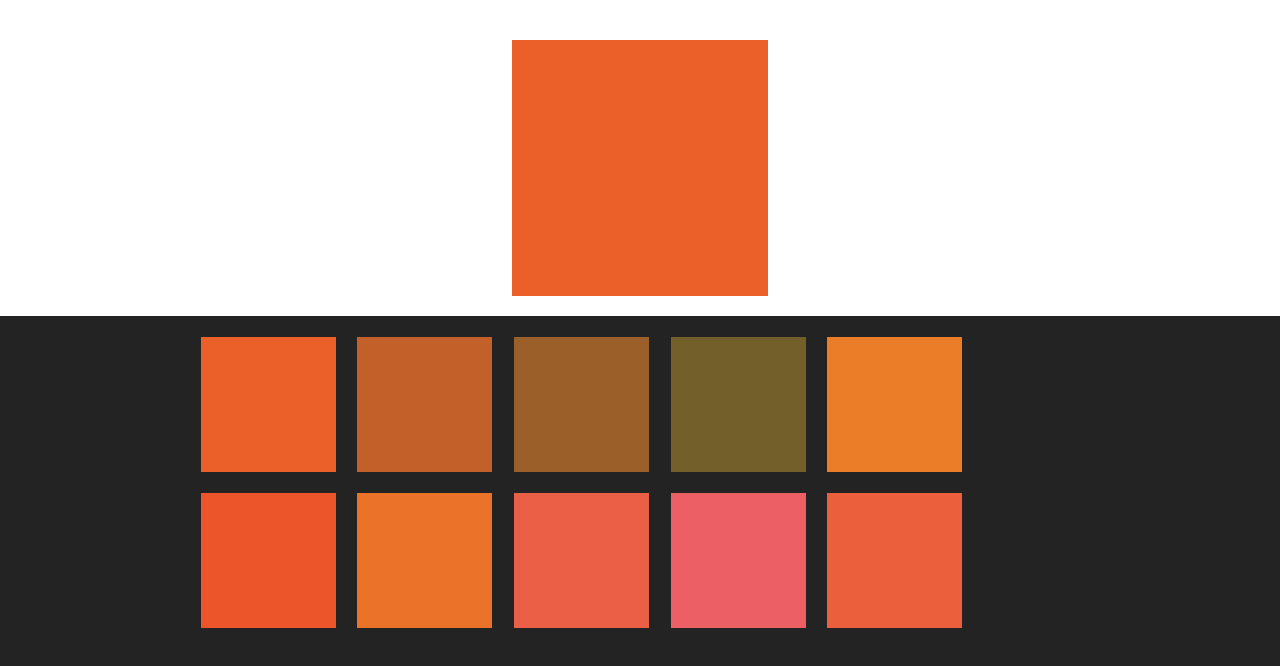
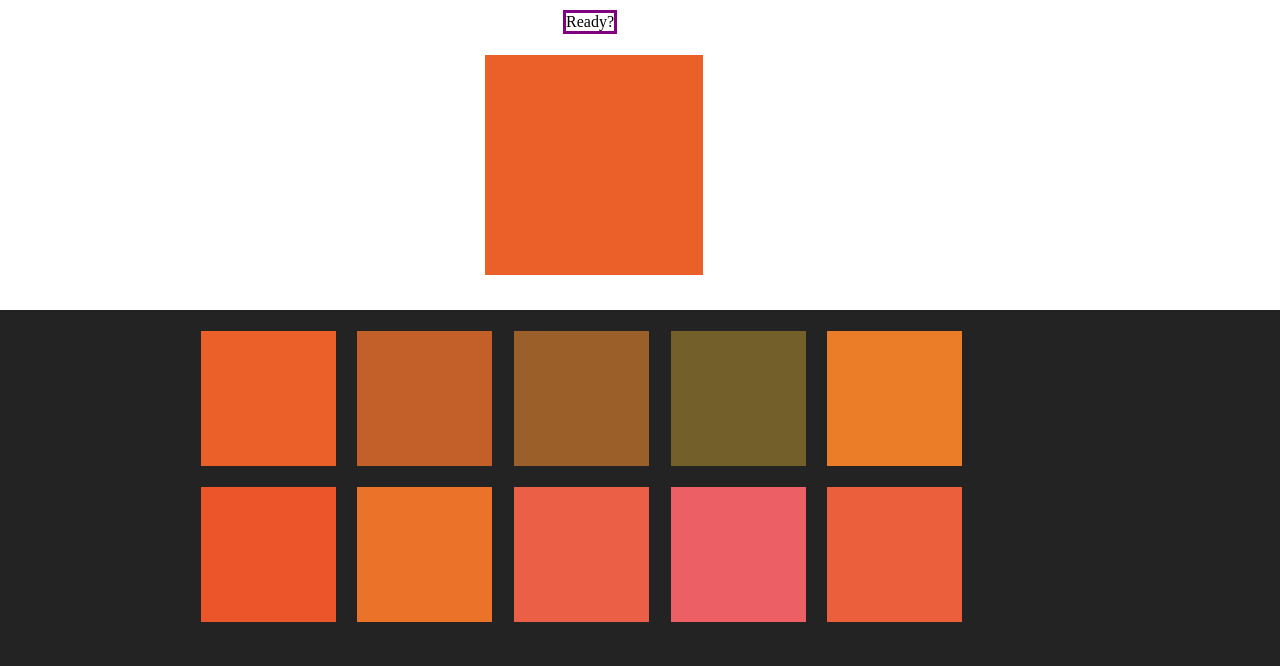
Before and after one commit to ivanacvetkoski/matf-kurs, a plain HTML site: page shades.html in a window 1280 px wide. Drawn offline with Linux system fonts and the light colour scheme.

Commit message:
Sitne izmene

```diff
--- a/shades.css
+++ b/shades.css
@@ -16,20 +16,25 @@ body {
 }
 
 .mainBox {
-	width: 20%;
-	padding-bottom: 20%;
-	margin: auto;
+	width: 17%;
+	padding-bottom: 220px;
+	position: relative;
+  	left: 470px;
+	margin: 15px;
 }
 
 h1 {
 	margin: 0;
 	padding: 20px 0;
+	background-color: white;
 }
 
 #message {
 	display: inline-block;
-	width: 10%;
-	margin: auto;
+	margin: 10px;
+	border: 3px solid purple;
+	position: relative;
+	right: 50px;
 }
 
 #stripe {
--- a/shades.html
+++ b/shades.html
@@ -13,16 +13,16 @@
 	<div class="mainBox"></div>
 </h1>
 	<div id="pallet">
-		<div class="box"></div>
-		<div class="box"></div>
-		<div class="box"></div>
-		<div class="box"></div>
-		<div class="box"></div>
-		<div class="box"></div>
-		<div class="box"></div>
-		<div class="box"></div>
-		<div class="box"></div>
-		<div class="box"></div>
+			<span class="box"></span>
+			<span class="box"></span>
+			<span class="box"></span>
+			<span class="box"></span>
+			<span class="box"></span>
+			<span class="box"></span>
+			<span class="box"></span>
+			<span class="box"></span>
+			<span class="box"></span>
+			<span class="box"></span>
     </div>
 
 <script type="text/javascript" src="shades.js"></script>
--- a/shades.js
+++ b/shades.js
@@ -1,23 +1,23 @@
-var numberOfBoxes = 10;
+var clicks = 0;
+var level = 1;
 var shades = [];
 var oneShade;
-var body = document.querySelector("body");
 var boxes = document.querySelectorAll(".box");
 var mainBox = document.querySelector(".mainBox");
 var message = document.querySelector("#message");
-var h1 = document.querySelector("h1");
 
 main();
 
 function main(){
+	message.textContent="Ready?";
 	set();
-	alignBoxes();
+	checkBoxes();
 }
 
 function set(){
 
 	// pravimo niz random boja pozivom funkcije randomShades
-	shades = randomShades(numberOfBoxes);
+	shades = randomShades();
 
 	// biramo jednu od njih da bude trazena
 	var random = Math.floor(Math.random() * shades.length);
@@ -30,68 +30,119 @@ function set(){
 			boxes[i].style.background = shades[i];
 		}
 	}
-	h1.style.background = "white";
 }
 
-function randomShades(num){
+function randomShades(){
 
-	// slucajno biramo jedn boju, a ostale dobijamo menjanjem nje
+	// slucajno biramo jednu boju, a ostale dobijamo menjanjem nje
 	var array = []
 
-	var r = Math.floor(Math.random() * 256);
-	var g = Math.floor(Math.random() * 256);
-	var b = Math.floor(Math.random() * 256);
+	var red = Math.floor(Math.random() * 256);
+	var green = Math.floor(Math.random() * 256);
+	var blue = Math.floor(Math.random() * 256);
 
-	array.push("rgb(" + r + ", " + g + ", " + b + ")");
+	array.push("rgb(" + red + ", " + green + ", " + blue + ")");
 
-	var nR=r;
-	var nG=g;
-	var nB=b;
+	var newRed=red;
+	var newGreen=green;
+	var newBlue=blue;
 
-	for(var i = 1; i < num; i++){
-		if(i<num/3){
-			if(nR<100)
-				nR=nR+30;
+	for(var i = 1; i < 10; i++){
+		if(i<10/3){
+			if(newRed<100)
+				newRed=newRed+30;
 			else
-				nR=nR-40;
-			array.push("rgb(" + nR + ", " + g + ", " + b + ")");
-		}else if(i<num/3*2){
-			if(nG<100)
-				nG=nG+30;
+				newRed=newRed-40;
+			array.push("rgb(" + newRed + ", " + green + ", " + blue + ")");
+		}else if(i<10/3*2){
+			if(newGreen<100)
+				newGreen=newGreen+30;
 			else
-				nG=nG-40;
-			array.push("rgb(" + r + ", " + nG + ", " + b + ")");
+				newGreen=newGreen-40;
+			array.push("rgb(" + red + ", " + newGreen + ", " + blue + ")");
 		}else{
-			if(nB<100)
-				nB=nB+30;
+			if(newBlue<100)
+				newBlue=newBlue+30;
 			else
-				nB=nB-40;
-			array.push("rgb(" + r + ", " + g + ", " + nB + ")");
+				newBlue=newBlue-40;
+			array.push("rgb(" + red + ", " + green + ", " + newBlue + ")");
 		}
 	}
 	return array;
 }
 
-function alignBoxes(){
+function nextLevel(){
+	set();
+	checkBoxes();
+}
+
+function checkBoxes(){
 
 	// proveravamo da li je korisnik pogodio boju
 	for(var i = 0; i < boxes.length; i++){
-		boxes[i].addEventListener("click", function(){
+		boxes[i].addEventListener("click", check);
+	}
+}
+
+function check(){
 
 	if(this.style.background === oneShade){
-				message.textContent = "YES";
-				h1.style.background = "pink";
-				body.style.background = "pink";
 
-				for(var i = 0; i < boxes.length; i++){
-					if(boxes[i].style.background !== oneShade)
-						boxes[i].style.background="pink";
+		if(level < 6){
+			level = level + 1;
+			nextLevel();
+		}else{
+			var username = loadUsername();
+            sendResult(username, 50-clicks);
+            getResult();
+			clicks=0;
+			level = 1;
+			message.textContent = "Ready?";
+			set();
+			return;
 		}
 
 	} else {
+			clicks=clicks+1;
 			this.style.background = "#232323";
-					message.textContent = "No...Try again"
+
 	}
+	message.textContent = "Score:" + (50-clicks);
+}
+
+const sendResult = async (username, result) => {
+    try {
+        const URL = 'http://localhost:3002/';
+        const response = await fetch(URL, {
+            method : 'POST',
+            headers : {
+                'Content-Type': 'application/json'
+            },
+            mode : 'cors',
+            body : JSON.stringify({
+                name : username,
+                score : result
+            })
         });
+        const jsonResponse = await response.json();
+        console.log(jsonResponse);
+
+    } catch (err) {
+        console.error(err);
     }
 }
+
+
+function loadUsername() {
+	//kraj igre, korisnik upisuje ime
+    let name = prompt("Enter your name", "Name");
+    let username = "";
+
+    if (name == null || name == "") {
+        username = "User cancelled the prompt.";
+    } else {
+        username = name;
+    }
+
+    return username;
+};
```
Lines whose indentation alone changed are shown as unchanged.
